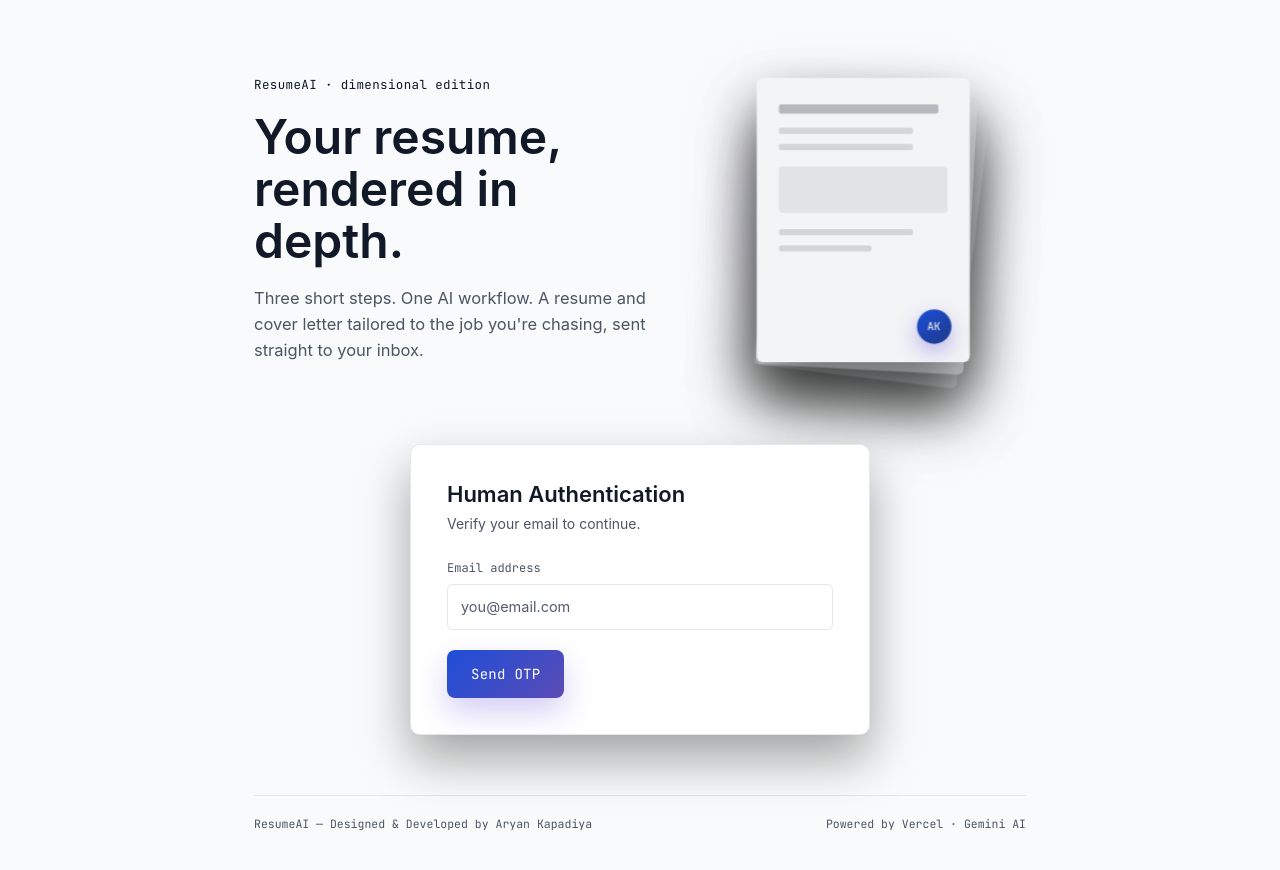
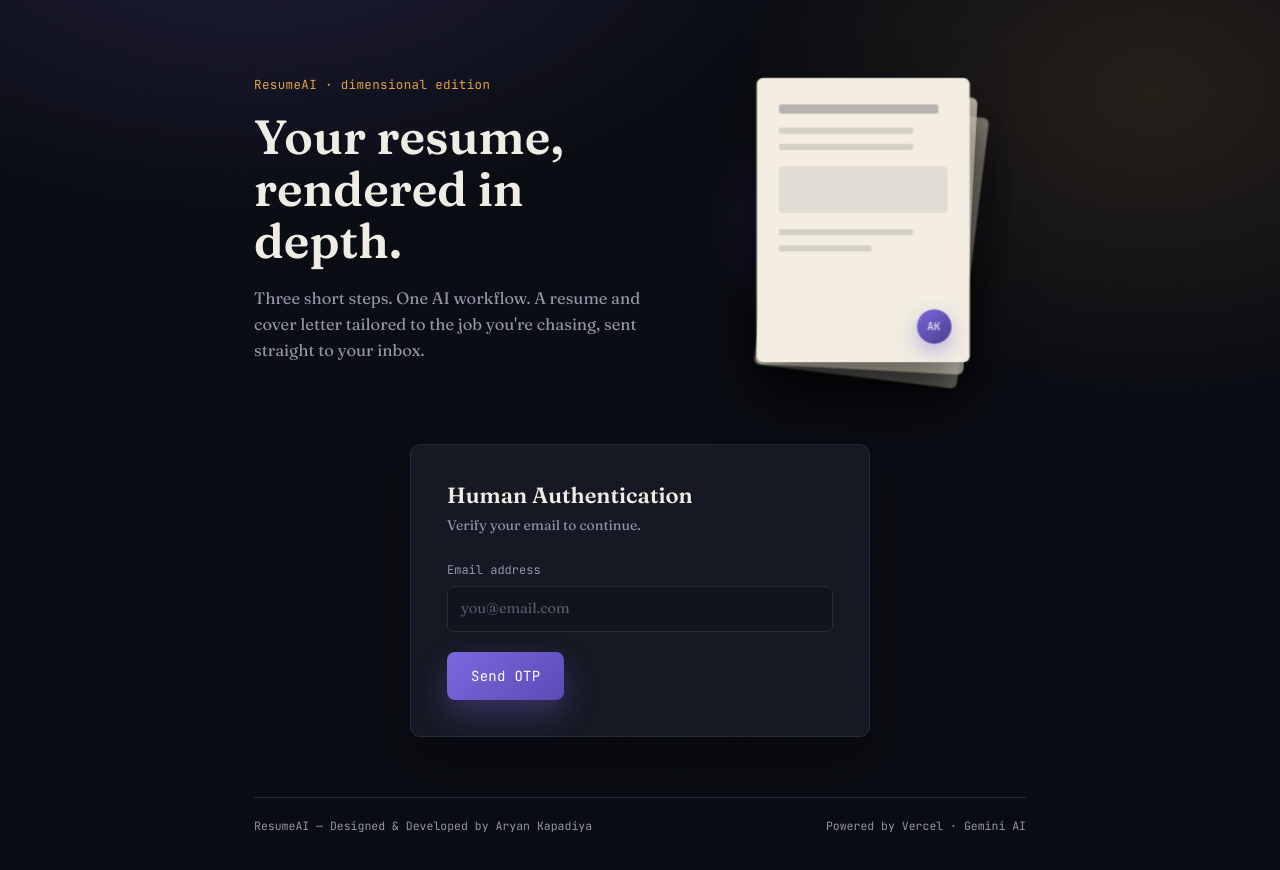
Before and after one commit to aryankapadiya85/Ai-Resume-Builder, a React (Vite) app: page / in a window 1280 px wide. Shown: the top 870 px of the page. Built offline with nearby package versions, Linux system fonts and the light colour scheme.

Commit message:
style: revert to the original dark theme

```diff
--- a/src/styles.css
+++ b/src/styles.css
@@ -1,19 +1,19 @@
 :root {
-  --void: #f9fafb;
-  --void-raised: #ffffff;
-  --panel: #ffffff;
-  --paper: #f3f4f6;
-  --paper-dim: #e5e7eb;
-  --ink: #111827;
-  --ink-dim: #4b5563;
-  --violet: #1d4ed8;
-  --violet-dim: #1e3a8a;
-  --amber: #0f172a;
-  --error: #ef4444;
-  --error-bg: #fef2f2;
-  --rule: #e5e7eb;
+  --void: #0a0c13;
+  --void-raised: #12141d;
+  --panel: #161923;
+  --paper: #f3eee1;
+  --paper-dim: #e4dcc8;
+  --ink: #eeece4;
+  --ink-dim: #9296a8;
+  --violet: #7c68e0;
+  --violet-dim: #4b3f8a;
+  --amber: #e3a341;
+  --error: #ff8a75;
+  --error-bg: #2a1512;
+  --rule: #262a38;
 
-  --serif: "Inter", -apple-system, BlinkMacSystemFont, "Segoe UI", Roboto, sans-serif;
+  --serif: "Fraunces", Georgia, "Times New Roman", serif;
   --mono: "JetBrains Mono", "SFMono-Regular", Menlo, monospace;
 }
 
@@ -42,7 +42,10 @@
   min-height: 100vh;
   position: relative;
   overflow-x: hidden;
-  background: var(--void);
+  background:
+    radial-gradient(ellipse 900px 500px at 20% -10%, rgba(124, 104, 224, 0.18), transparent 60%),
+    radial-gradient(ellipse 700px 500px at 90% 10%, rgba(227, 163, 65, 0.12), transparent 60%),
+    var(--void);
 }
 
 .grain {
```
